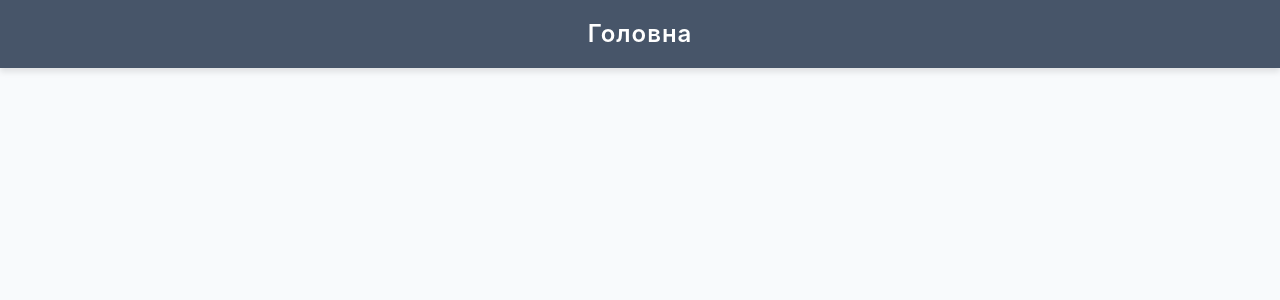
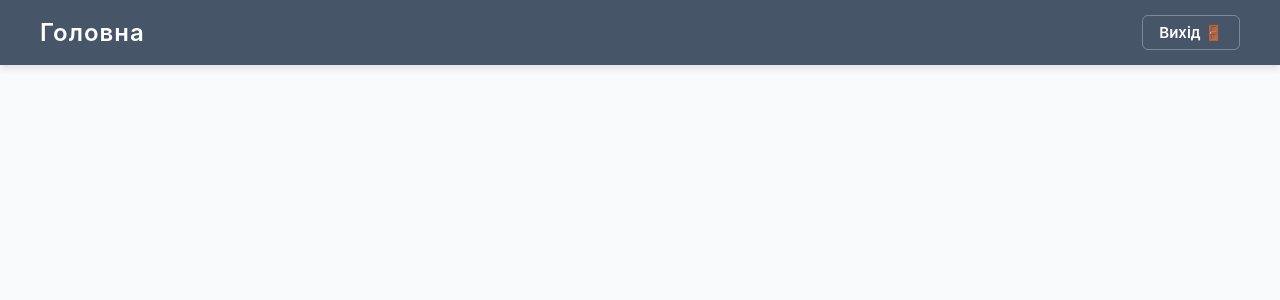
Before and after one commit to phylaren/ais-supermarket, a React (Vite) app in the folder client/: page /main in a window 1280 px wide. Shown: the top 300 px of the page. Built offline with nearby package versions, Linux system fonts and the light colour scheme; sample sign-in values are in the browser's storage.

Commit message:
feat: add exit button

```diff
--- a/client/src/pageElems/PageName.jsx
+++ b/client/src/pageElems/PageName.jsx
@@ -1,7 +1,23 @@
+import { useNavigate } from "react-router-dom";
 import style from './PageName.module.css';
 
-export default function PageName({name}) {
+export default function PageName({ name }) {
+    const navigate = useNavigate();
+
+    const handleLogout = () => {
+        localStorage.removeItem('token');
+        localStorage.removeItem('role');
+
+        navigate('/login');
+    };
+
     return (
-        <header className={style.header}>{name}</header>
-    )
+        <header className={style.header}>
+            <div className={style.title}>{name}</div>
+
+            <button onClick={handleLogout} className={style.logoutButton} title="Вийти з системи">
+                Вихід 🚪
+            </button>
+        </header>
+    );
 }
--- a/client/src/pageElems/PageName.module.css
+++ b/client/src/pageElems/PageName.module.css
@@ -2,12 +2,38 @@
     width: 100%;
     background-color: #475569;
     color: #ffffff;
-    padding: 20px 40px;
-    font-size: 24px;
-    font-weight: 600;
-    text-align: center;
+    padding: 15px 40px;
     box-shadow: 0 4px 6px rgba(0, 0, 0, 0.1);
     box-sizing: border-box;
     margin: 0;
+
+    display: flex;
+    justify-content: space-between;
+    align-items: center;
+}
+
+.title {
+    font-size: 24px;
+    font-weight: 600;
     letter-spacing: 1px;
 }
+
+.logoutButton {
+    background-color: transparent;
+    color: #ffffff;
+    border: 1px solid rgba(255, 255, 255, 0.3);
+    padding: 8px 16px;
+    border-radius: 6px;
+    font-size: 15px;
+    font-weight: 600;
+    cursor: pointer;
+    transition: all 0.2s ease;
+    display: flex;
+    align-items: center;
+    gap: 8px;
+}
+
+.logoutButton:hover {
+    background-color: rgba(255, 255, 255, 0.1);
+    border-color: #ffffff;
+}
```
